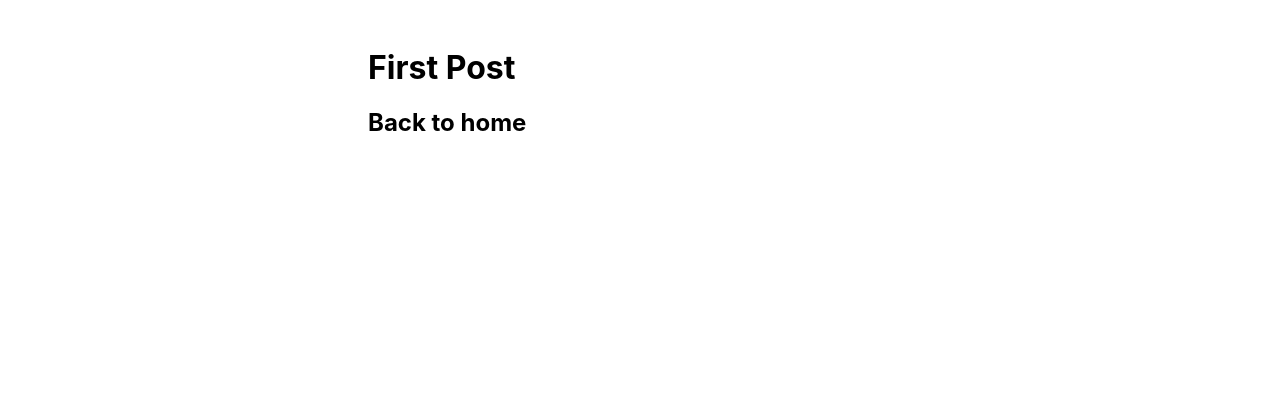
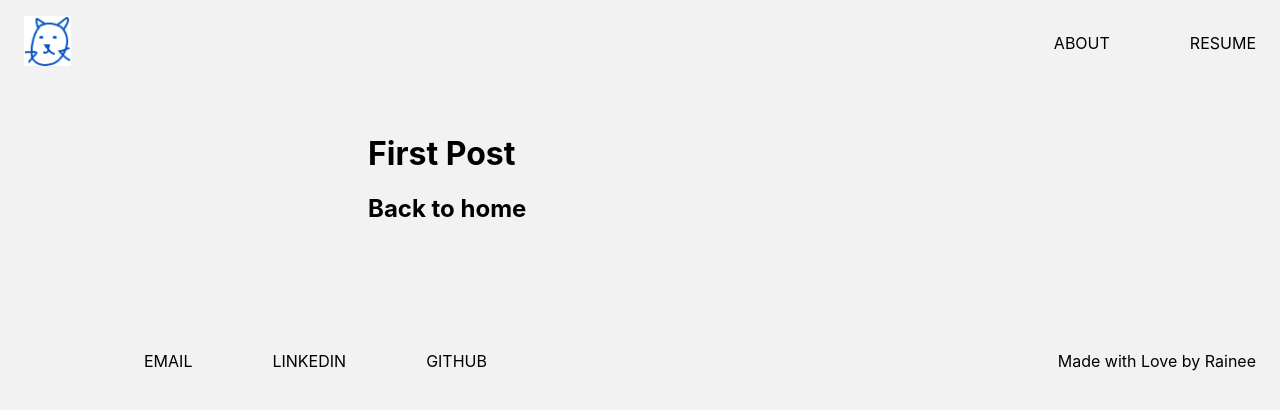
Before and after one commit to raineepei/design_portfolio, a Next.js app: page /case-studies/kini-koffee in a window 1280 px wide. Shown: the top 410 px of the page. Built offline with nearby package versions, Linux system fonts and the light colour scheme.

Commit message:
homepage

```diff
--- /dev/null
+++ b/components/Footer.js
@@ -0,0 +1,36 @@
+import Link from 'next/link'
+import styles from '../styles/Home.module.css'
+import Image from 'next/image'
+
+const Footer = () => {
+    return (
+        <nav className={styles.navbar}>
+            <ul className={styles.navmenu}>
+                <li className={styles.navitem}>
+                    <Link href='/'>
+                        <a className={styles.navlink}>EMAIL</a>
+                    </Link>
+                </li>
+                <li className={styles.navitem}>
+                    <Link href='/'>
+                        <a className={styles.navlink}>LINKEDIN</a>
+                    </Link>
+                </li>
+                <li className={styles.navitem}>
+                    <Link href='/'>
+                        <a className={styles.navlink}>GITHUB</a>
+                    </Link>
+                </li>
+            </ul>
+            <ul>
+                <li className={styles.navitem}>
+                    <Link href='/'>
+                        <a className={styles.navlink}>Made with Love by Rainee</a>
+                    </Link>
+                </li>
+            </ul>
+        </nav>
+    )
+}
+
+export default Footer
--- /dev/null
+++ b/components/Navbar.js
@@ -0,0 +1,31 @@
+import Link from 'next/link'
+import styles from '../styles/Home.module.css'
+import Image from 'next/image'
+
+const Navbar = () => {
+    return (
+        <nav className={styles.navbar}>
+            <Link href='/'>
+                <a>
+                    <span>
+                        <Image src='/images/cat-logo.jpg' alt="Home" width={47} height={50} />
+                    </span>
+                </a>
+            </Link>
+            <ul className={styles.navmenu}>
+                <li className={styles.navitem}>
+                    <Link href='/'>
+                        <a className={styles.navlink}>ABOUT</a>
+                    </Link>
+                </li>
+                <li className={styles.navitem}>
+                    <Link href='/'>
+                        <a className={styles.navlink}>RESUME</a>
+                    </Link>
+                </li>
+            </ul>
+        </nav>
+    )
+}
+
+export default Navbar
--- a/package.json
+++ b/package.json
@@ -7,6 +7,7 @@
     "lint": "next lint"
   },
   "dependencies": {
+    "@fontsource/roboto-mono": "^4.5.8",
     "next": "12.1.4",
     "react": "18.0.0",
     "react-dom": "18.0.0"
--- a/pages/_app.js
+++ b/pages/_app.js
@@ -1,7 +1,14 @@
 import '../styles/globals.css'
+import Navbar from '../components/Navbar'
+import Footer from '../components/Footer'
+
 
 function MyApp({ Component, pageProps }) {
-  return <Component {...pageProps} />
+  return <>
+  <Navbar/>
+  <Component {...pageProps} />
+  <Footer/>
+  </>
 }
 
 export default MyApp
--- a/styles/Home.module.css
+++ b/styles/Home.module.css
@@ -1,5 +1,6 @@
 .container {
   padding: 0 2rem;
+  font-family: 'Roboto Mono';
 }
 
 .main {
@@ -8,6 +9,44 @@
   flex: 1;
   display: flex;
   flex-direction: column;
+  justify-content: center;
+  /* align-items: center; */
+  align-items: left;
+  color: black;
+}
+
+.navbar {
+  display: flex;
+  justify-content: space-between;
+  align-items: center;
+  padding: 1rem 1.5rem;
+}
+
+.navmenu {
+  display: flex;
+  justify-content: space-between;
+  align-items: center;
+  list-style: none;
+}
+
+.navlink {
+  text-transform: none;
+}
+
+.navlink:hover {
+  text-decoration: underline;
+}
+
+.navitem {
+  margin-left: 5rem;
+  list-style: none;
+}
+
+.header {
+  display: flex;
+  flex: 1;
+  padding: 2rem 0;
+  border-top: 1px solid black;
   justify-content: center;
   align-items: center;
 }
@@ -42,12 +81,11 @@
 .title {
   margin: 0;
   line-height: 1.15;
-  font-size: 4rem;
+  font-size: 50px;
 }
 
-.title,
 .description {
-  text-align: center;
+  text-align: left;
 }
 
 .description {
@@ -65,12 +103,19 @@
     Bitstream Vera Sans Mono, Courier New, monospace;
 }
 
-.grid {
+/* .grid {
   display: flex;
   align-items: center;
   justify-content: center;
   flex-wrap: wrap;
   max-width: 800px;
+} */
+
+.grid {
+  display: grid;
+  grid-template-columns: 50% 50%;
+  /* justify-content: center; */
+  justify-items: center;
 }
 
 .card {
--- a/styles/globals.css
+++ b/styles/globals.css
@@ -2,6 +2,7 @@ html,
 body {
   padding: 0;
   margin: 0;
+  background-color: #f2f2f2;
   font-family: -apple-system, BlinkMacSystemFont, Segoe UI, Roboto, Oxygen,
     Ubuntu, Cantarell, Fira Sans, Droid Sans, Helvetica Neue, sans-serif;
 }
```
Also changed, not shown: pages/index.js (+28 -35 lines), pages/about/about.js (added), public/images/cat-logo.jpg (added), 1 other file (tests, documents, lock files or other folders).
